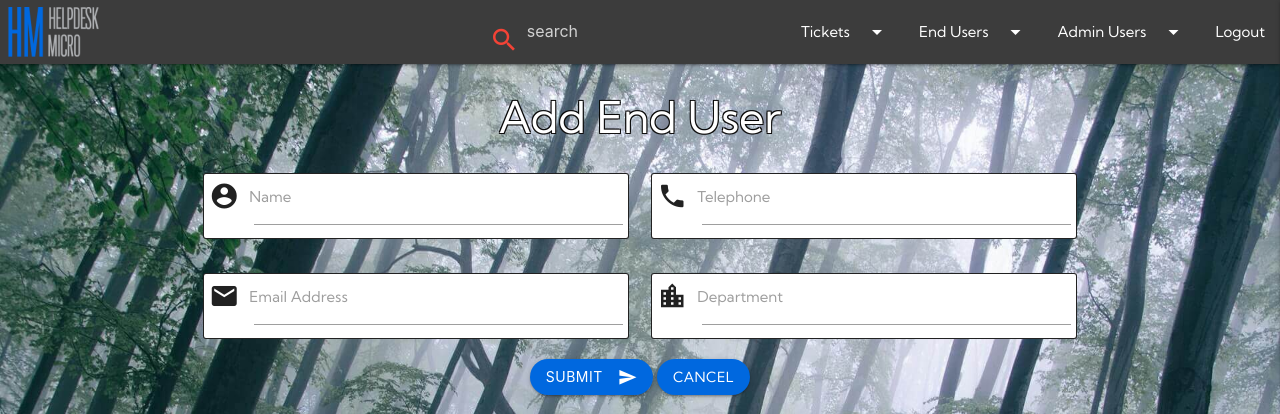
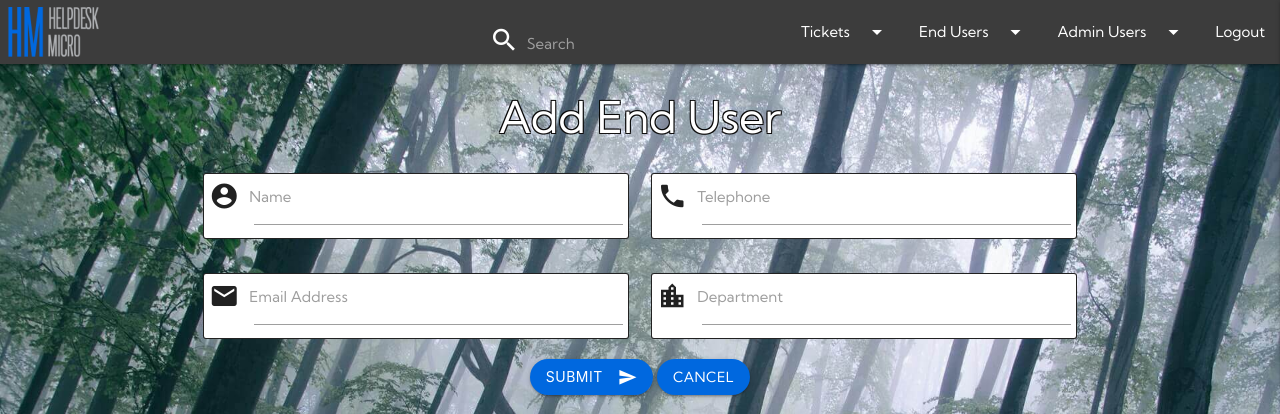
Before and after one commit to Code-Institute-Submissions/Helpdesk-Micro, a Flask app: page /add_end_user in a window 1280 px wide. Shown: the top 414 px of the page. Run offline with Flask 2, Linux system fonts and the light colour scheme; the visitor is signed in with stand-in values (Sample User, id 1); some libraries are stand-ins or nearby versions.

Commit message:
search route added and search box updated in navbar

```diff
--- a/app.py
+++ b/app.py
@@ -95,6 +95,14 @@ def closed_tickets():
     tickets = mongo.db.tickets.find(
         {'call_status': 'Closed'}).sort("_id", -1)
     return render_template('closed_tickets.html', tickets=tickets)
+
+
+@app.route("/search", methods=["GET", "POST"])
+@login_required
+def search():
+    query = request.form.get("query")
+    tickets = list(mongo.db.tickets.find({"$text": {"$search": query}}))
+    return render_template('tickets.html', tickets=tickets)
 
 # FULL TICKET VIEW INC COMMENTS
 
--- a/templates/base.html
+++ b/templates/base.html
@@ -60,12 +60,13 @@
             <ul class="right hide-on-med-and-down">
             <li>
                        <div class="center row">
-                          <div class="col s12 " >
+                          <div class="col s12" >
                             <div class="row" id="topbarsearch">
-                            <form>
-                              <div class="input-field col s6 s12 red-text">
-                                <i class="red-text material-icons prefix">search</i>
-                                <input type="text" placeholder="search" id="autocomplete-input" class="autocomplete red-text" >
+                            <form action="{{ url_for('search') }}" method="POST">
+                              <div class="input-field col s6 s12">
+                                <i class="material-icons prefix">search</i>
+                                <input type="text" id="query" name="query">
+                                <label for="query">Search</label>
                                 </div>
                             </form>
                               </div>
```
